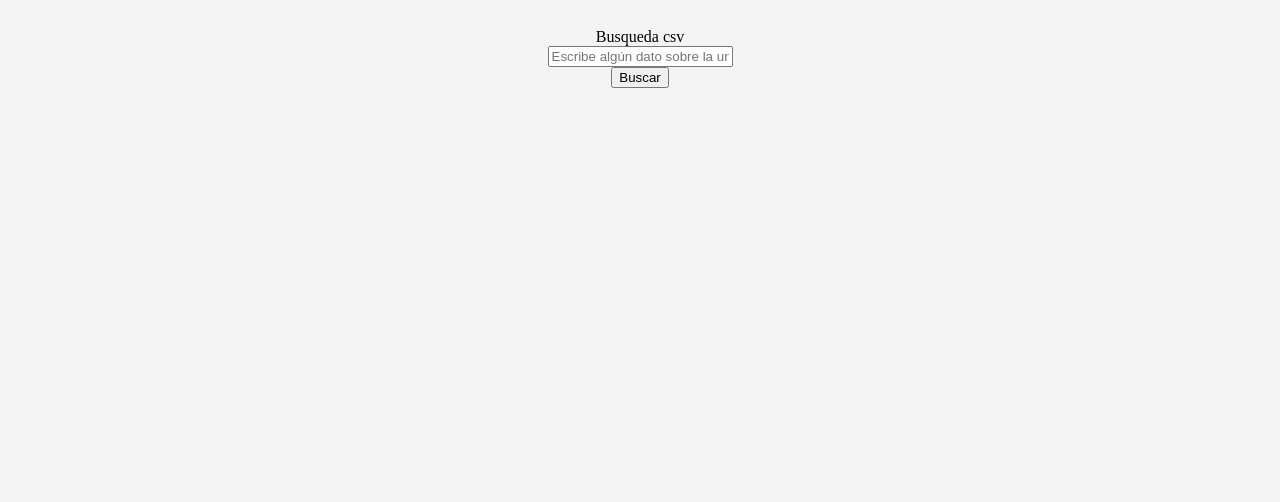
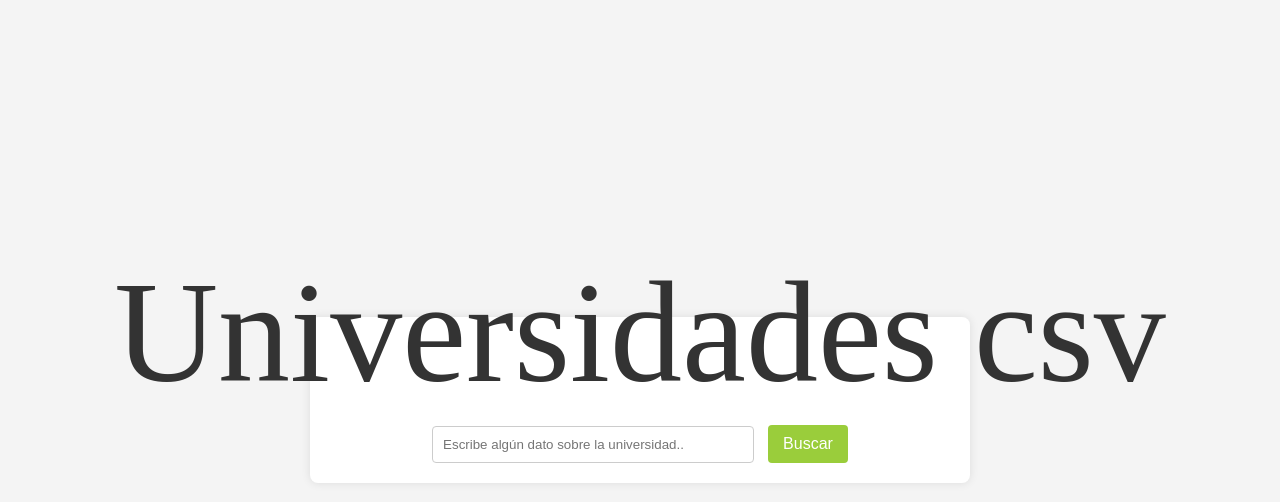
Before and after one commit to jtijero/PW1_LABC_2024, a plain HTML site: page laboratorio9/public/index.html in a window 1280 px wide. Drawn offline with Linux system fonts and the light colour scheme; a web font is replaced by a local one.

```diff
--- a/laboratorio9/public/index.html
+++ b/laboratorio9/public/index.html
@@ -6,26 +6,80 @@
     <title>Buscador v1.05</title>
     <link rel="preconnect" href="https://fonts.googleapis.com">
 <link rel="preconnect" href="https://fonts.gstatic.com" crossorigin>
-    <link href="https://fonts.googleapis.com/css2?family=Sedgwick+Ave+Display&display=swap" rel="stylesheet">
+<link href="https://fonts.googleapis.com/css2?family=Hubot+Sans:ital,wght@1,300&family=Playwrite+GB+S:ital,wght@0,100..400;1,100..400&family=Sedgwick+Ave+Display&display=swap" rel="stylesheet">
+</head>
 <style>
 body {
     font-family: "Sedgwick Ave Display", serif;
+  font-weight: 400;
+  font-style: normal;
     background-color: #f4f4f4;
+    margin: 0;
+    padding: 0;
+    display: flex;
+    justify-content: center;
+    align-items: center;
+    height: 100vh;
 }
+
 .container {
     text-align: center;
+    background: white;
     padding: 20px;
+    border-radius: 8px;
+    box-shadow: 0 0 10px rgba(0, 0, 0, 0.1);
+    position: relative;
+    z-index: 1;
 }
+
+.logo {
+    font-size: 9em;
+    color: #333;
+    white-space: nowrap;
+    overflow-x: visible;
+    position: relative;
+    z-index: 2;
+    margin-top: -0.6em;
+    margin-left: -1.5em; /* Agregar margen izquierdo para que sobresalga horizontalmente */
+    margin-right: -1.5em; /* Agregar margen derecho para que sobresalga horizontalmente */
+}
+
+.barraDeBusqueda {
+    display: flex;
+    justify-content: center;
+    align-items: center;
+    margin-top: 10px;
+}
+
+input[type="text"] {
+    padding: 10px;
+    border: 1px solid #ccc;
+    border-radius: 4px;
+    width: 300px;
+    margin-right: 10px;
+}
+
+button {
+    padding: 10px 15px;
+    background-color: #9acd3b;
+    border: none;
+    color: white;
+    border-radius: 4px;
+    cursor: pointer;
+    font-size: 1em;
+}
+
+button:hover {
+    background-color: #8bc34a;
+}
+
 </style>
-</head>
 <body>
     <div class="container">
-        <div class="logo">Busqueda csv</div>
+        <div class="logo">Universidades csv</div>
         <div class="barraDeBusqueda">
+            <form action="/cgi-bin/busquedaU.cgi" method="get">
                 <input type="text" name="q" id="entrada" placeholder="Escribe algún dato sobre la universidad..">
-        </div>
-        <div class="buttons-container">
-            <form action="/cgi-bin/busquedaU.cgi" method="get">
                 <button type="submit">Buscar</button>
             </form>
         </div>
```
Also changed, not shown: 2 other files. Lines whose indentation alone changed are shown as unchanged.
